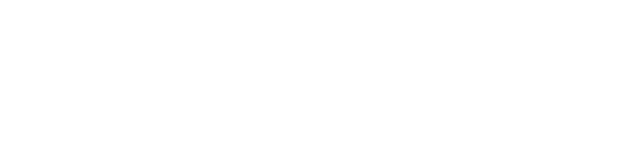
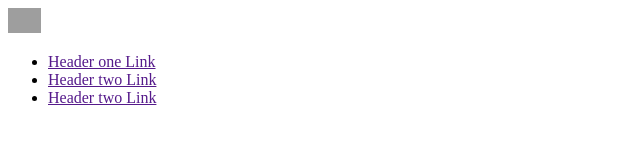
Before and after one commit to Lowkeyoj/Landing-Page-project, a plain HTML site: page index.html in a window 1280 px wide. Shown: the whole page, without its empty margins (0-640 px from the left). Drawn offline with Linux system fonts and the light colour scheme; grey boxes are pictures that could not be loaded.

Commit message:
Finshed skeleton of header 1 and image resized in css

```diff
--- a/index.html
+++ b/index.html
@@ -9,7 +9,20 @@
 </head>
 <body>
  <div class="container-1">
+   <div class="header-1">
+     <img src="Images/pexels-rodnae-productions-10376293.jpg" alt="Logo">
+    <ul>
+     <li><a href="">Header one Link</a></li>
+     <li><a href="">Header two Link</a></li>
+     <li><a href="">Header two Link</a></li>
+    </ul>
+   </div>
+   <div class="header-2">
 
+
+
+
+   </div>
 
 
 
--- a/style.css
+++ b/style.css
@@ -0,0 +1,4 @@
+.header-1 img {
+    height: 25px;
+    width: auto;
+}
```
Also changed, not shown: 1 other file.
